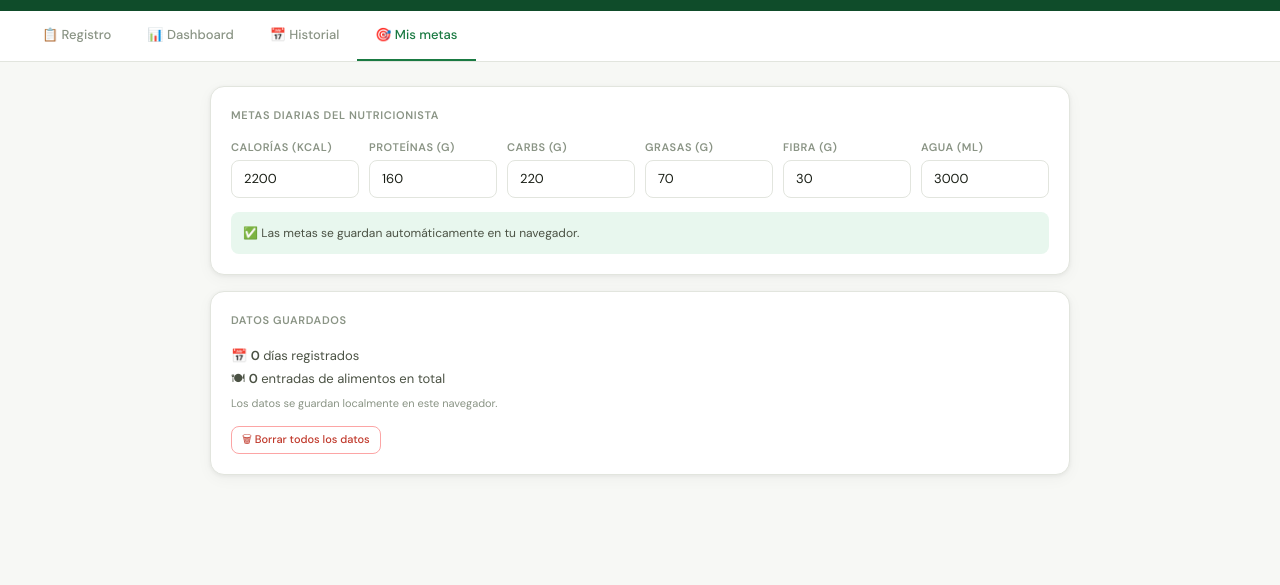
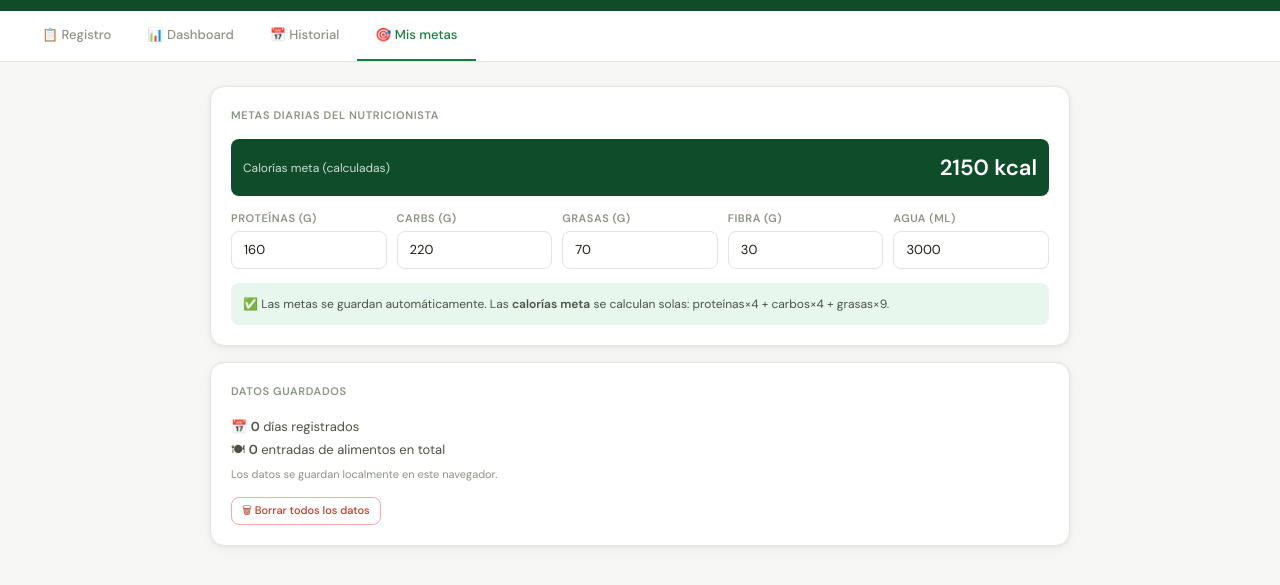
Before and after one commit to ftp1207-ctch/MacroTrack, a plain HTML site: page index.html in a window 1280 px wide. Both pictures are taken after a click on the element "🎯 Mis metas". Shown: the part 49-634 px from the top of the page. Drawn offline with nearby package versions, Linux system fonts and the light colour scheme.

Commit message:
Update index.html

```diff
--- a/index.html
+++ b/index.html
@@ -363,8 +363,11 @@ tbody tr:hover td { background: var(--surface2); }
 <div class="page" id="page-metas">
   <div class="card">
     <div class="card-title">Metas diarias del nutricionista</div>
+    <div id="cal-meta-display" style="margin-bottom:14px;padding:12px;background:var(--green-dark);color:white;border-radius:var(--radius-sm);display:flex;justify-content:space-between;align-items:center">
+      <span style="font-size:12px;opacity:0.8">Calorías meta (calculadas)</span>
+      <span style="font-size:22px;font-weight:600" id="cal-meta-val">1880 kcal</span>
+    </div>
     <div class="metas-grid">
-      <div class="meta-group"><label>Calorías (kcal)</label><input type="number" id="m-cal" value="2200" min="0" oninput="saveMetas()"></div>
       <div class="meta-group"><label>Proteínas (g)</label><input type="number" id="m-prot" value="160" min="0" oninput="saveMetas()"></div>
       <div class="meta-group"><label>Carbs (g)</label><input type="number" id="m-carb" value="220" min="0" oninput="saveMetas()"></div>
       <div class="meta-group"><label>Grasas (g)</label><input type="number" id="m-fat" value="70" min="0" oninput="saveMetas()"></div>
@@ -372,7 +375,7 @@ tbody tr:hover td { background: var(--surface2); }
       <div class="meta-group"><label>Agua (ml)</label><input type="number" id="m-agua" value="3000" min="0" oninput="saveMetas()"></div>
     </div>
     <div style="margin-top:14px;padding:12px;background:var(--green-muted);border-radius:var(--radius-sm);font-size:12px;color:var(--text2)">
-      ✅ Las metas se guardan automáticamente en tu navegador.
+      ✅ Las metas se guardan automáticamente. Las <strong>calorías meta</strong> se calculan solas: proteínas×4 + carbos×4 + grasas×9.
     </div>
   </div>
   <div class="card">
@@ -530,18 +533,23 @@ function saveRegistro(fecha, data) {
   localStorage.setItem('mt_reg_'+fecha, JSON.stringify(data));
 }
 function getMetas() {
-  return JSON.parse(localStorage.getItem('mt_metas') || JSON.stringify({cal:2200,prot:160,carb:220,fat:70,fib:30,agua:3000}));
+  const saved = JSON.parse(localStorage.getItem('mt_metas') || JSON.stringify({prot:160,carb:220,fat:70,fib:30,agua:3000}));
+  saved.cal = Math.round(saved.prot*4 + saved.carb*4 + saved.fat*9);
+  return saved;
 }
 function saveMetas() {
   const m = {
-    cal: +document.getElementById('m-cal').value||0,
     prot: +document.getElementById('m-prot').value||0,
     carb: +document.getElementById('m-carb').value||0,
     fat: +document.getElementById('m-fat').value||0,
     fib: +document.getElementById('m-fib').value||0,
     agua: +document.getElementById('m-agua').value||0,
   };
+  m.cal = Math.round(m.prot*4 + m.carb*4 + m.fat*9);
   localStorage.setItem('mt_metas', JSON.stringify(m));
+  // Update display
+  const el = document.getElementById('cal-meta-val');
+  if (el) el.textContent = m.cal + ' kcal';
   toast('Metas guardadas ✓');
   updateStorageInfo();
 }
@@ -554,8 +562,9 @@ window.addEventListener('DOMContentLoaded', () => {
   document.getElementById('fecha-reg').textContent = HOY;
 
   const m = getMetas();
-  document.getElementById('m-cal').value = m.cal;
   document.getElementById('m-prot').value = m.prot;
+  const calEl = document.getElementById('cal-meta-val');
+  if (calEl) calEl.textContent = m.cal + ' kcal';
   document.getElementById('m-carb').value = m.carb;
   document.getElementById('m-fat').value = m.fat;
   document.getElementById('m-fib').value = m.fib;
```
